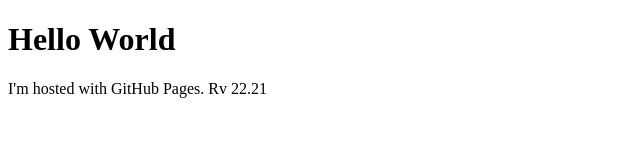
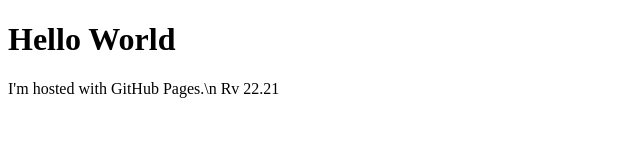
Before and after one commit to mateusgomes01/mateusgomes01.github.io, a plain HTML site: page index.html in a window 1280 px wide. Shown: the full height of the page, 0-640 px from the left. Drawn offline with Linux system fonts and the light colour scheme.

Commit message:
Update index.html

```diff
--- a/index.html
+++ b/index.html
@@ -2,7 +2,7 @@
 <html>
 <body>
 <h1>Hello World</h1>
-<p1>I'm hosted with GitHub Pages.</p1>
-<p2>Rv 22.21</p2>
+<p>I'm hosted with GitHub Pages.\n
+Rv 22.21</p>
 </body>
 </html>
```
